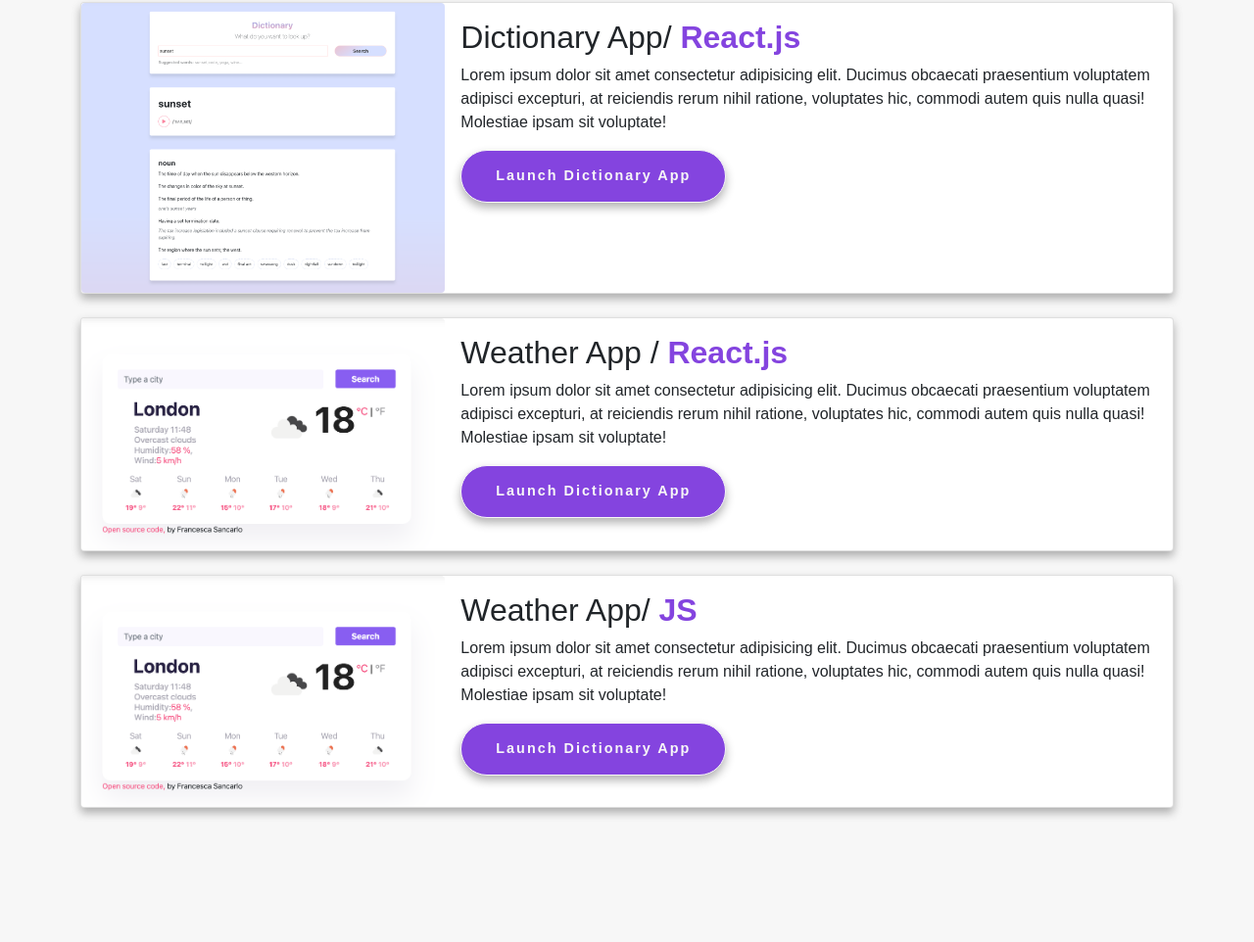
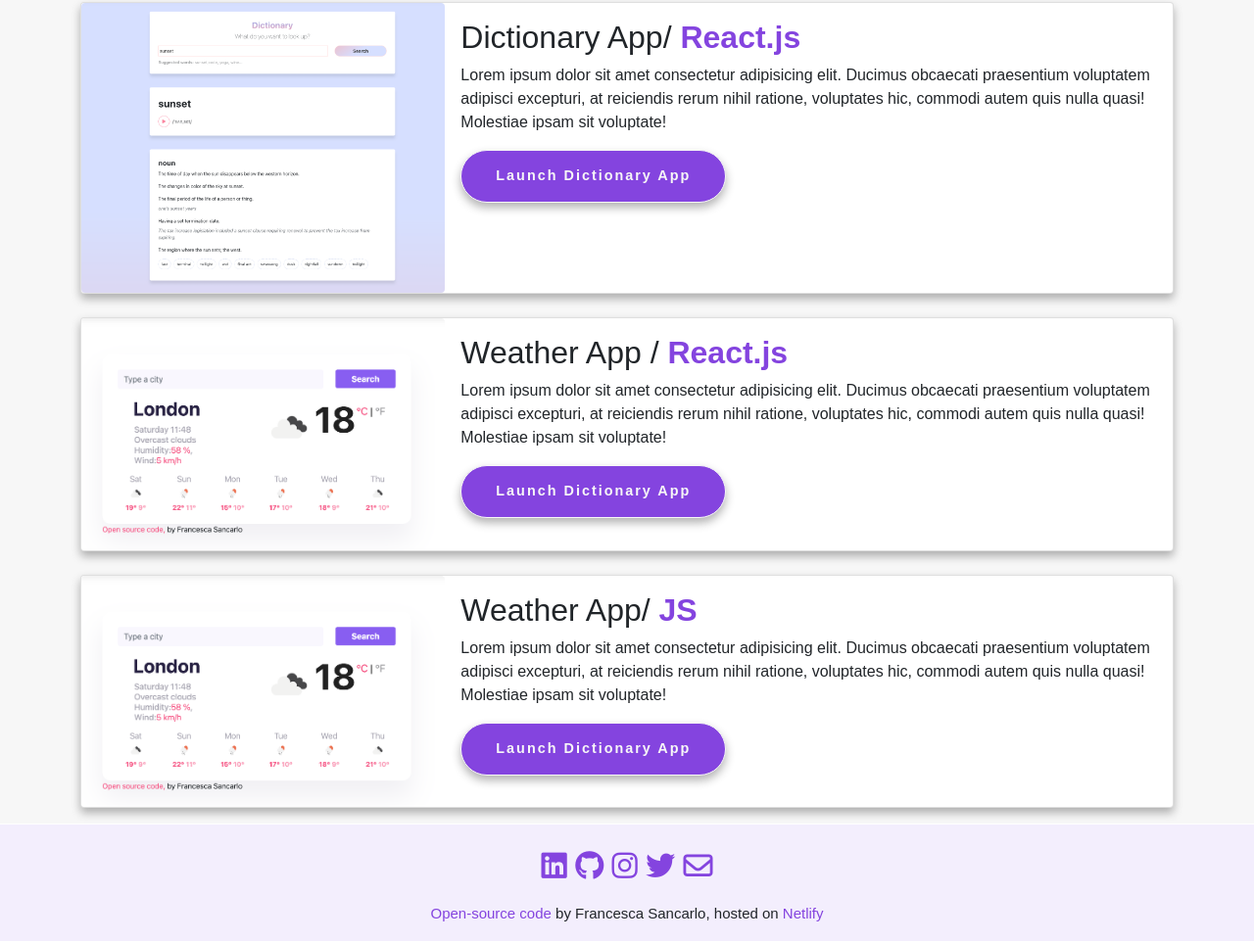
Before and after one commit to FranSanc/FS-Portfolio, a plain HTML site: page index.html in a window 1280 px wide. Shown: the part 1006-1968 px from the top of the page at 98% size. Before the commit the page ends 1847 px from the top, so only its background shows below. Drawn offline with nearby package versions, Linux system fonts and the light colour scheme.

Commit message:
Footer design

```diff
--- a/index.html
+++ b/index.html
@@ -155,9 +155,27 @@ d-md-none mt-3" alt="">
     </div>
   </div>
 </div>
-
 <!--End Project-->
 </div>
+<footer>
+      <div class="social-media-links">
+        <a href="https://www.linkedin.com/in/francesca-sancarlo-6957a5ab/" target="_blank" title="My LinkedIn Profile"><i class="fab fa-linkedin" aria-hidden="true"></i></a>
+        <a href="https://github.com/FranSanc" target="_blank" title="My Github profile"><i class="fab fa-github" aria-hidden="true"></i></a>
+        <a href="https://www.instagram.com/fra.sanc91/" target="_blank" title="My Instagram Profile"><i class="fab fa-instagram" aria-hidden="true"></i></a>
+        <a href="https://twitter.com/francodesreact" target="_blank" title="My Twitter Profile"><i class="fab fa-twitter" aria-hidden="true"></i></a>
+        <a href="mailto:sancarlofrancesca@gmail.com" target="_blank" title="contact me">
+            <i class="far fa-envelope" aria-hidden="true"></i>
+        </a>
+      </div>
+      <p>
+      <a href="https://github.com/FranSanc/FS-Portfolio" target="_blank" title="Redirects you to this page's GitHub Repository">Open-source code</a>
+        by Francesca Sancarlo, hosted on <a href="https://magenta-chebakia-8cd30b.netlify.app/">Netlify</a>
+      </p>
+
+
+    </footer>
+
+
   </div>
 </div>
         </div>
--- a/styles/portfolio.css
+++ b/styles/portfolio.css
@@ -153,6 +153,31 @@ nav a:hover, nav li.active a {
   color:var(--primary-color);
 }
 
+footer {
+    background:#f3eefd ;
+    border-top: 1px solid white;
+   border-bottom: 1px solid white;
+    text-align: center;
+    }
+
+footer .social-media-links {
+    margin: 20px auto 15px;
+    font-size: 30px;
+}
+
+footer p {
+    font-size: 15px;
+
+}
+
+footer a {
+    text-decoration: none;
+    color: var(--primary-color);
+    transition: all 150ms ease-in-out;
+}
+
+
+
 
 @media (max-width: 960px) {
   header {
@@ -176,6 +201,8 @@ nav a:hover, nav li.active a {
     padding: 12px 25px;
     font-size: 13px;
   }
+
+
 
   .body-h2-title {
     text-align: center;
```
Also changed, not shown: contact.html (+1 -0 lines).
